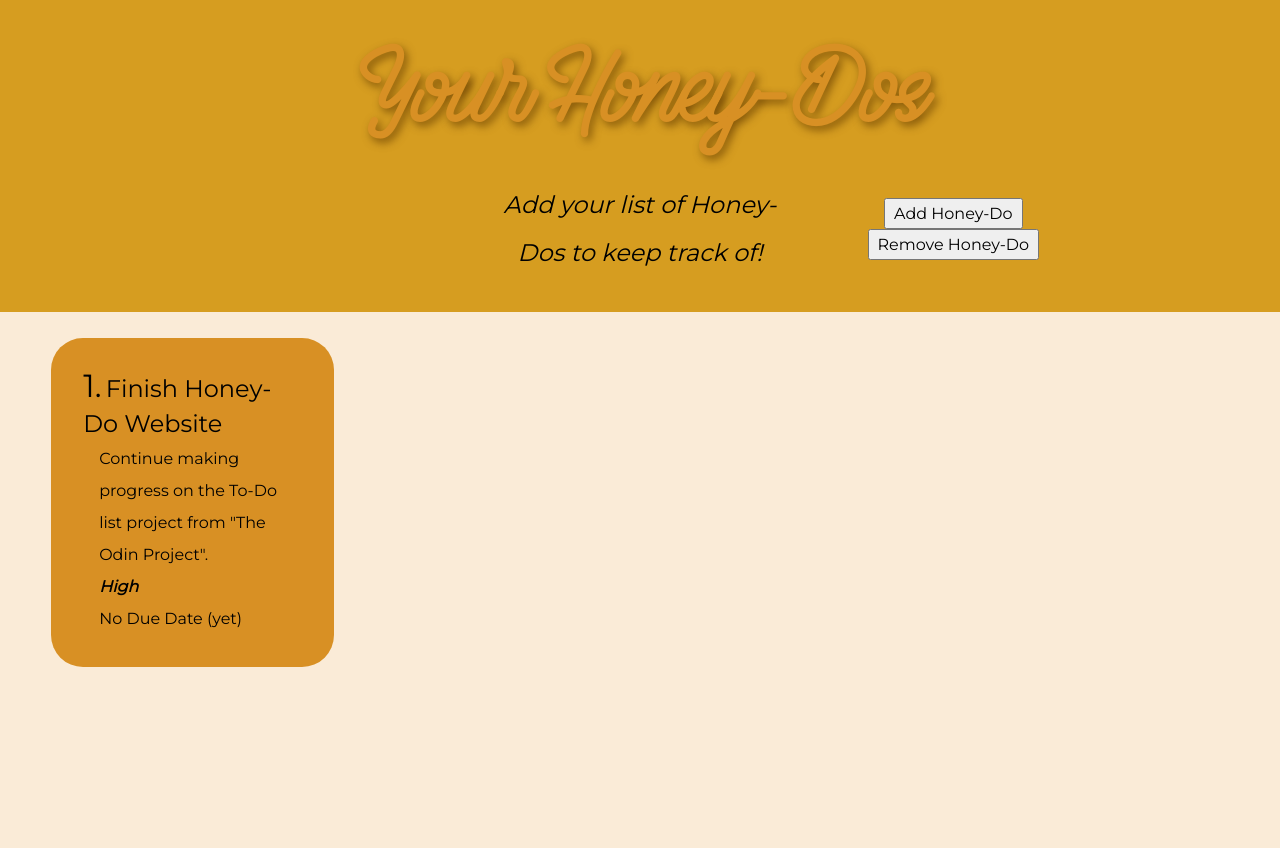
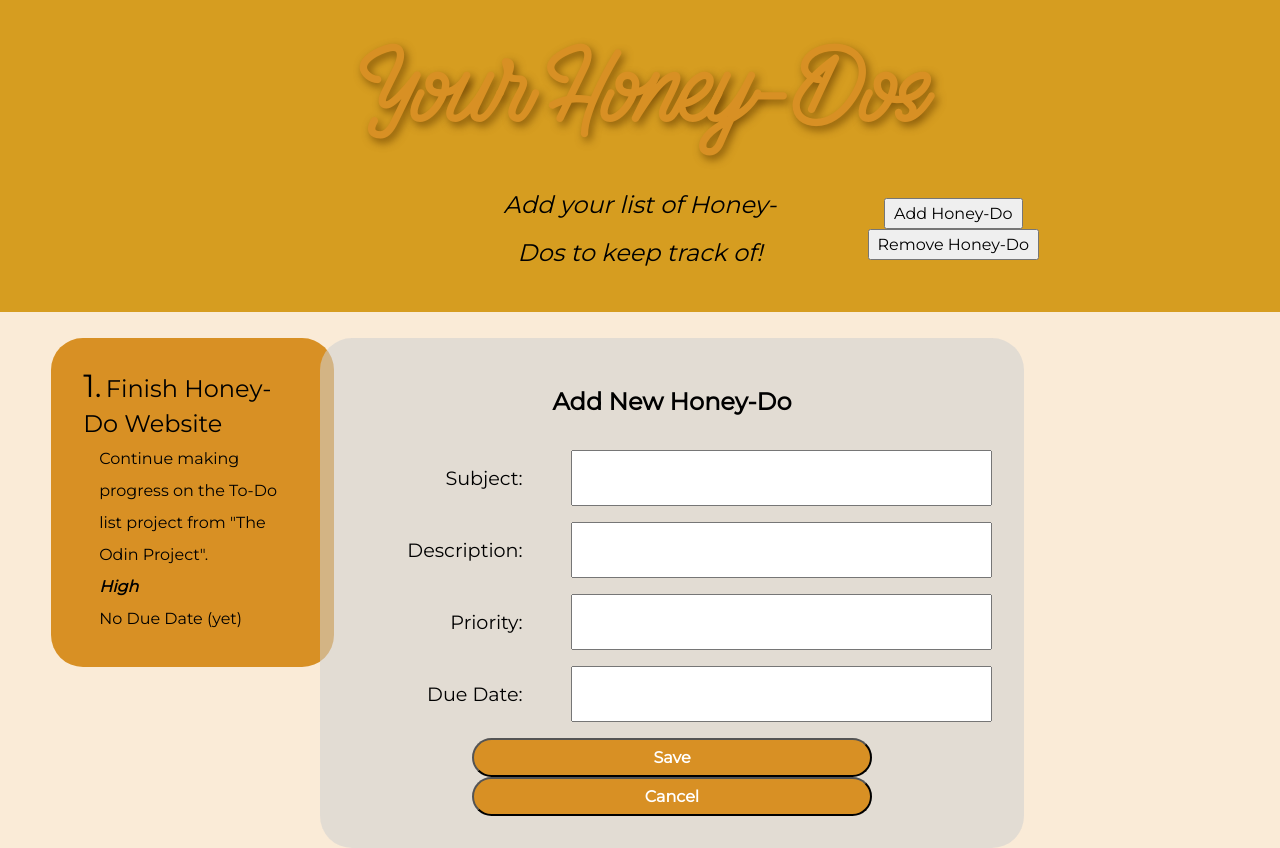
Before and after one commit to aggartman/ToDoList, a plain HTML site: page index.html in a window 1280 px wide. Before the commit the page ends 800 px from the top, so only its background shows below. Drawn offline with Linux system fonts and the light colour scheme.

Commit message:
Refine popup box for adding Tasks. Add save and cancel buttons.

```diff
--- a/index.html
+++ b/index.html
@@ -22,15 +22,19 @@
     <div id="container">
         <div class="popup">
             <div class="popupText">
-                <h1>Add New Honey-Do</h1>
+                <h1 class="popupTitle">Add New Honey-Do</h1>
                 <p class="newSubject">Subject: </p>
-                <input class="newSubject"/>
+                <input class="newSubject grid-col-span"/>
                 <p class="newDescription">Description: </p>
-                <input class="newDescription"/>
+                <input class="newDescription grid-col-span"/>
                 <p class="newPriority">Priority: </p>
-                <input class="newPriority"/>
+                <input class="newPriority grid-col-span"/>
                 <p class="newDate">Due Date:</p>
-                <input class="newDate"/>
+                <input class="newDate grid-col-span"/>
+                <div class="popupBtn-container">
+                    <button class="popupBtn save">Save</button>
+                    <button class="popupBtn cancel">Cancel</button>
+                </div>
             </div>
         </div>
         <div class="taskContainer">
--- a/styles/styles.scss
+++ b/styles/styles.scss
@@ -76,35 +76,51 @@ body {
     }
 }
 .popup {
-    visibility: hidden;
+    // visibility: hidden;
     position: absolute;
-    display: inline-block;
     cursor: pointer;
     min-width: 50%;
-    background-color: rgba(255, 255, 255, 0.466);
+    background-color: rgba(209, 209, 209, 0.555);
     text-align: center;
     border-radius: 2em;
-    padding: 2em 1em;
+    padding: 2em;
     margin: 2% 25%;
     z-index: 1;
 }
-.popup > .popupText {
-    display: inline-block;
-}
 .popupText {
-    text-align: left;
+    display: grid;
+    grid-template-columns: repeat(3, minmax(3em, 1fr));
+    gap: 1em;
     > .newSubject, .newDescription, .newPriority, .newDate {
-        display: inline-block;
         padding: 1rem 2rem;
     }
-    > h1 {
+    > .popupTitle {
+        grid-column: span 3;
         font-size: 1.5rem;
         font-weight: bold;
         line-height: 4rem;
         text-align: center;
     }
     > p {
+        text-align: right;
         font-size: 1.2rem;
+    }
+    .grid-col-span {
+        grid-column: span 2;
+    }
+    > .popupBtn-container {
+        grid-column: 1 / 4;
+        justify-self: center;
+        > .popupBtn {
+            background-color: rgb(216, 144, 36);
+            color: white;
+            font-family: Montserrat, sans-serif;
+            font-weight: bold;
+            font-size: 1rem;
+            width: 25em;
+            padding: .5em;
+            border-radius: 2em;
+        }
     }
 }
 .taskContainer {
```
Also changed, not shown: styles/styles.css, 1 other file.
